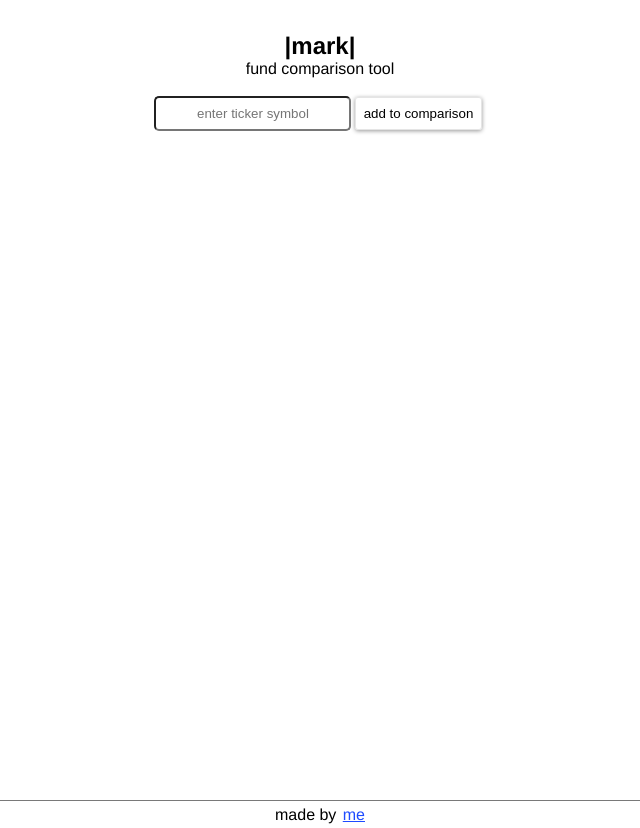
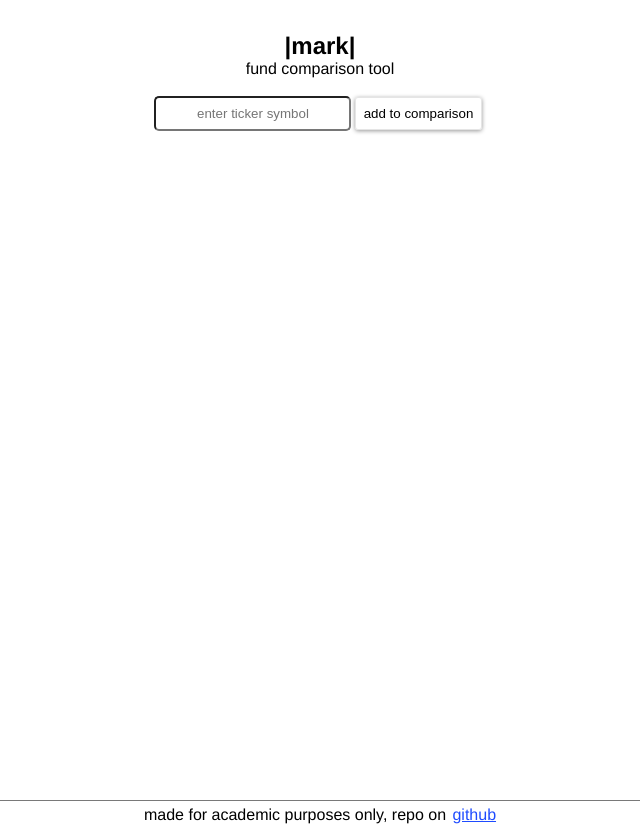
Before and after one commit to gmzi/mark, a Next.js app: page / in a window 1280 px wide. Shown: the whole page, without its empty margins (320-960 px from the left). Built offline with nearby package versions, Linux system fonts and the light colour scheme; no server answers.

Commit message:
update Readme.md

```diff
--- a/components/layout.js
+++ b/components/layout.js
@@ -29,14 +29,14 @@ export default function Layout({ children }) {
                     {children}
                 </main>
                 <footer className={styles.footer}>
-                    <span className={styles.logo}>made by {' '}</span>
+                    <span className={styles.logo}>made for academic purposes only, repo on </span>
                     <a
-                        href="https://github.com/gmzi"
+                        href="https://github.com/gmzi/mark.git"
                         target="_blank"
                         rel="noopener noreferrer"
                     >
                         <span className={styles.logo}>
-                            me
+                            github
                         </span>
                     </a>
                 </footer>
```
Also changed, not shown: 1 other file (tests, documents, lock files or other folders).
